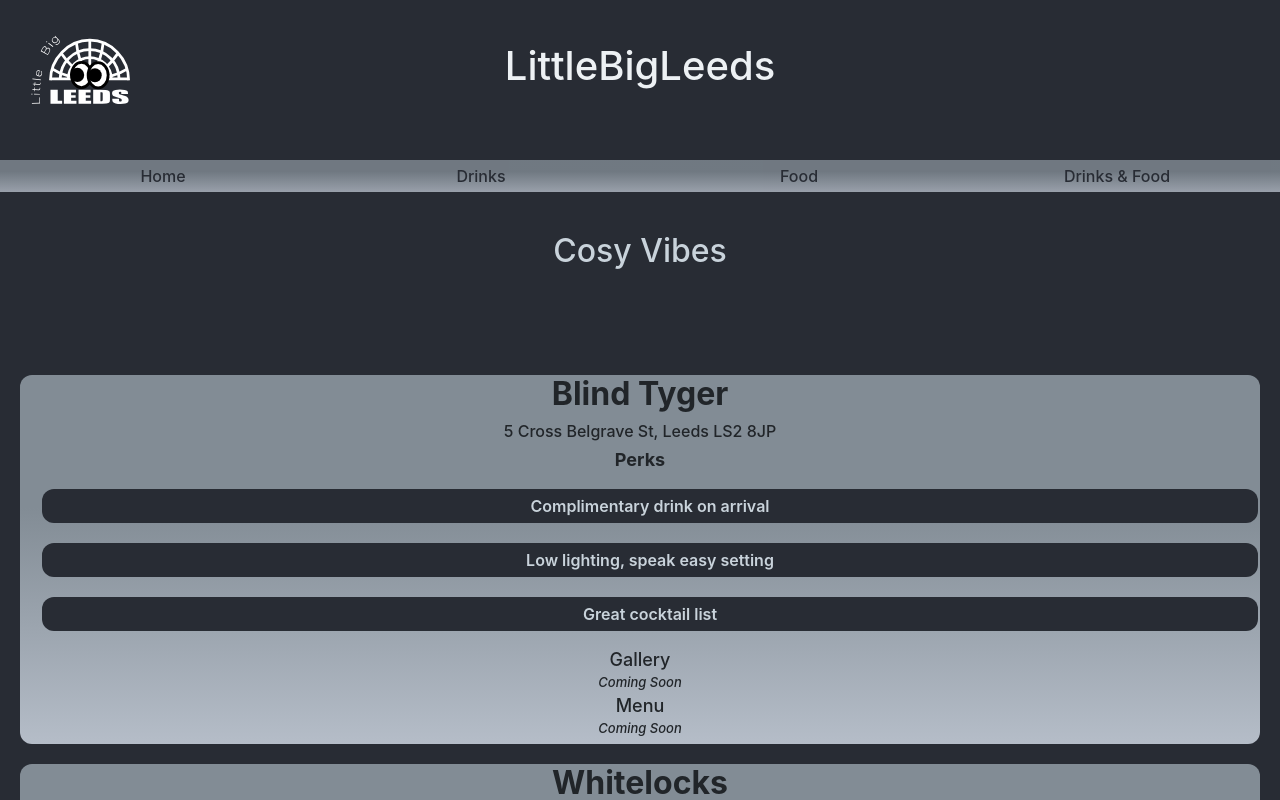
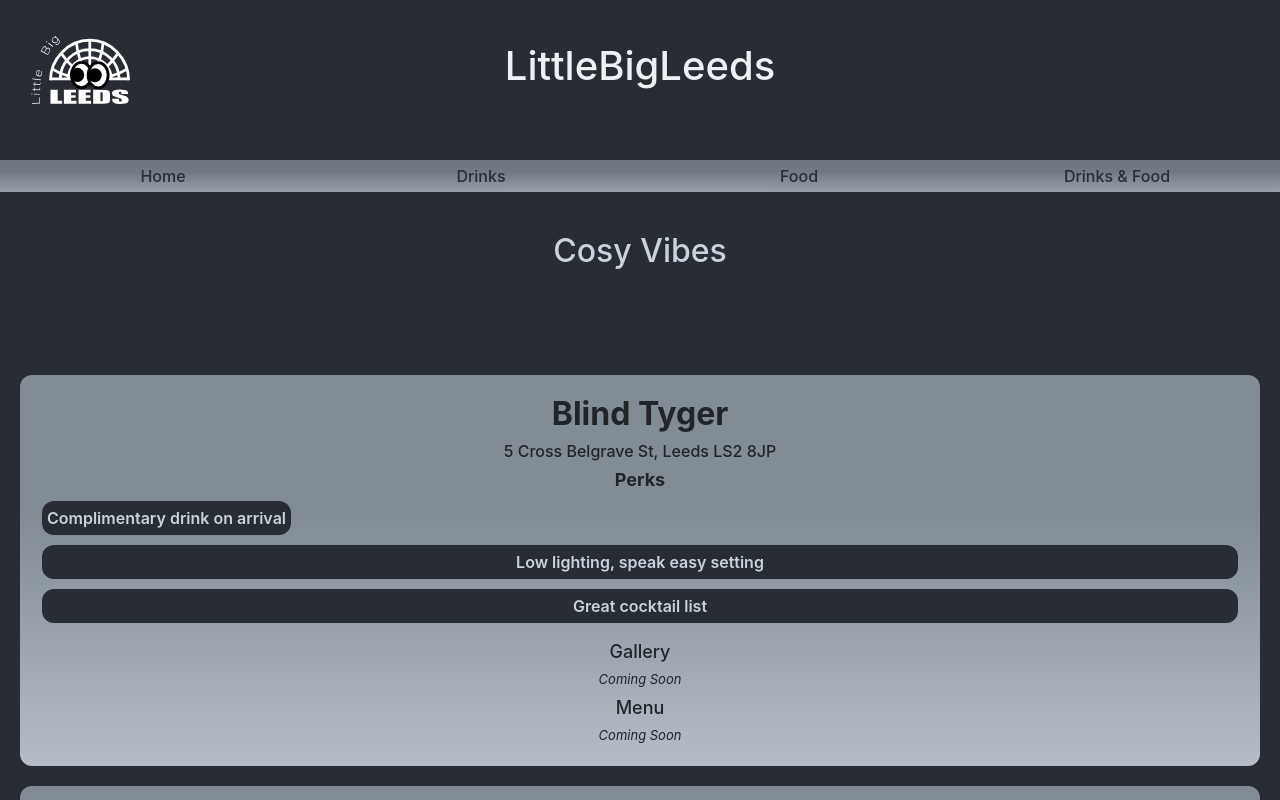
Before and after one commit to Boerie202/little-big-leeds, a React (Create React App) app: page /drinks_venues_cosy in a window 1280 px wide. Shown: the top 800 px of the page. Built offline with nearby package versions, Linux system fonts and the light colour scheme.

Commit message:
Merging pull request

```diff
--- a/src/pages/AllPages.css
+++ b/src/pages/AllPages.css
@@ -164,6 +164,8 @@
 .venue-page .venue {
     margin-bottom: 20px;
     border-radius: 12px;
+    padding-top: 20px;
+    padding-bottom: 20px;
     background: #828c95;
     /* Old browsers */
     background: -moz-linear-gradient(top, #828c95 36%, #828c95 36%, #b5bdc8 100%, #28343b 100%);
@@ -192,7 +194,8 @@
     font-weight: 300px;
 }
 
-/*Perks Section*/
+/* Perks Section */
+
 .venue-page p {
     font-weight: 600;
     margin: 10px;
@@ -200,7 +203,7 @@
     color: #c9d3db; */
 }
 
-/*Perks Section*/
+/*Perks Section text*/
 .p1 {
     font-weight: 600;
     margin: 0;
@@ -208,6 +211,7 @@
     color: #c9d3db;
     border-radius: 12px;
     padding: 5px;
+    width: fit-content;
 }
 
 /*Perks Section*/
@@ -243,4 +247,5 @@
 .coming-soon {
     font-style: italic;
     font-size: small;
+    list-style: none;
 }
--- a/src/pages/drinks_venues_cosy.js
+++ b/src/pages/drinks_venues_cosy.js
@@ -1,7 +1,4 @@
 import React from 'react';
-// import Container from 'react-bootstrap/Container';
-import Row from 'react-bootstrap/Row';
-import Col from 'react-bootstrap/Col';
 import 'bootstrap/dist/css/bootstrap.css';
 
 import './AllPages.css'
@@ -20,26 +17,29 @@
                 Cosy Vibes
             </h2>
 
-            <Row className='d-flex align-items-center justify-content-center venue-page'>
+            <div className='d-flex align-items-center justify-content-center venue-page row'>
 
                 {Venues && Venues.map((venue) => {
                     return (
-                        <div key = {venue.id} className="venue row">
+                        <div key = {venue.id} className="venue">
 
                                 <h2> {venue.name} </h2>
                                 <h6> {venue.address} </h6>
 
                                  <h3>Perks</h3>
-                                    <p className='p1'> {venue.perks[0]} </p>
+                                    <p className=' !important p1 d-flex align-items-center justify-content-center'> {venue.perks[0]} </p>
                                     <p className='p2'> {venue.perks[1]} </p>
                                     <p className='p3'> {venue.perks[2]} </p>
 
-                            <Col className='additional-info-list'><li>Gallery</li><li className='coming-soon'>Coming Soon</li><li>Menu</li><li className='coming-soon'>Coming Soon</li></Col>
+                            <li className='additional-info-list'>Gallery</li>
+                                    <li className='coming-soon'>Coming Soon</li>
+                            <li className='additional-info-list'>Menu</li>
+                                    <li className='coming-soon'>Coming Soon</li>
 
                         </div>
                     );
                 })}
-            </Row>
+            </div>
         </div>
 
     );
```
